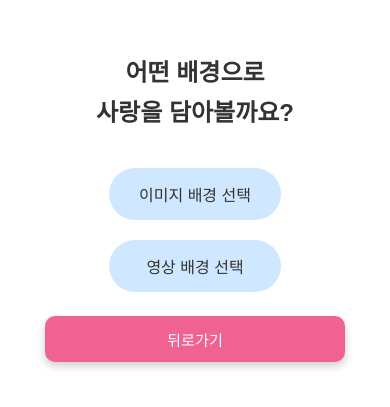
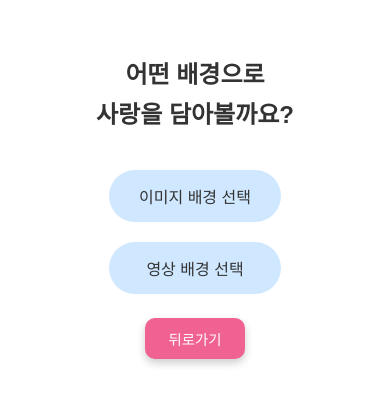
Before and after one commit to xeon-243859/ppongtok-app, a React (Vite) app: page /style/select in a window 390 px wide. Shown: the part 243-650 px from the top of the page. Built offline with nearby package versions, Linux system fonts and the light colour scheme.

Commit message:
📱 모바일 back-button 너비 최적화 (약 1/3 폭 유지)

```diff
--- a/src/pages/StyleSelectPage.css
+++ b/src/pages/StyleSelectPage.css
@@ -81,10 +81,13 @@
 
 @media (max-width: 480px) {
   .back-button {
-    width: 90%;
-    max-width: 300px;
-    font-size: 0.95rem;
-    padding: 12px 18px;
+    width: auto;
+    max-width: 33vw;        /* ✅ 뷰포트의 1/3 */
+    min-width: 100px;       /* ✅ 너무 작아지지 않도록 최소치 설정 */
+    font-size: 0.9rem;
+    padding: 10px 16px;
     margin: 1.5rem auto;
+    display: block;
+    text-align: center;
   }
 }
```
